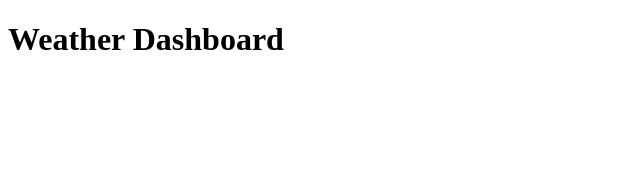
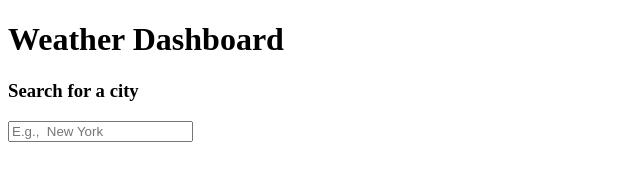
Before and after one commit to Lammyy5/HW6, a plain HTML site: page index.html in a window 1280 px wide. Shown: the whole page, without its empty margins (0-640 px from the left). Drawn offline with Linux system fonts and the light colour scheme.

Commit message:
Added input and some code

```diff
--- a/index.html
+++ b/index.html
@@ -1,16 +1,23 @@
 <!DOCTYPE html>
 <html lang="en">
+
 <head>
     <meta charset="UTF-8">
     <meta name="viewport" content="width=device-width, initial-scale=1.0">
     <title>Document</title>
     <link rel="stylesheet" href="./style.css">
 </head>
+
 <body>
     <h1>Weather Dashboard</h1>
     <div class="container">
+        <div class="weather-input">
+            <h3>Search for a city</h3>
+            <input type="text" placeholder="E.g.,  New York" >
 
-    </div>
+            </div>
+        </div>
 </body>
 <script src="./script.js"></script>
+
 </html>
```
